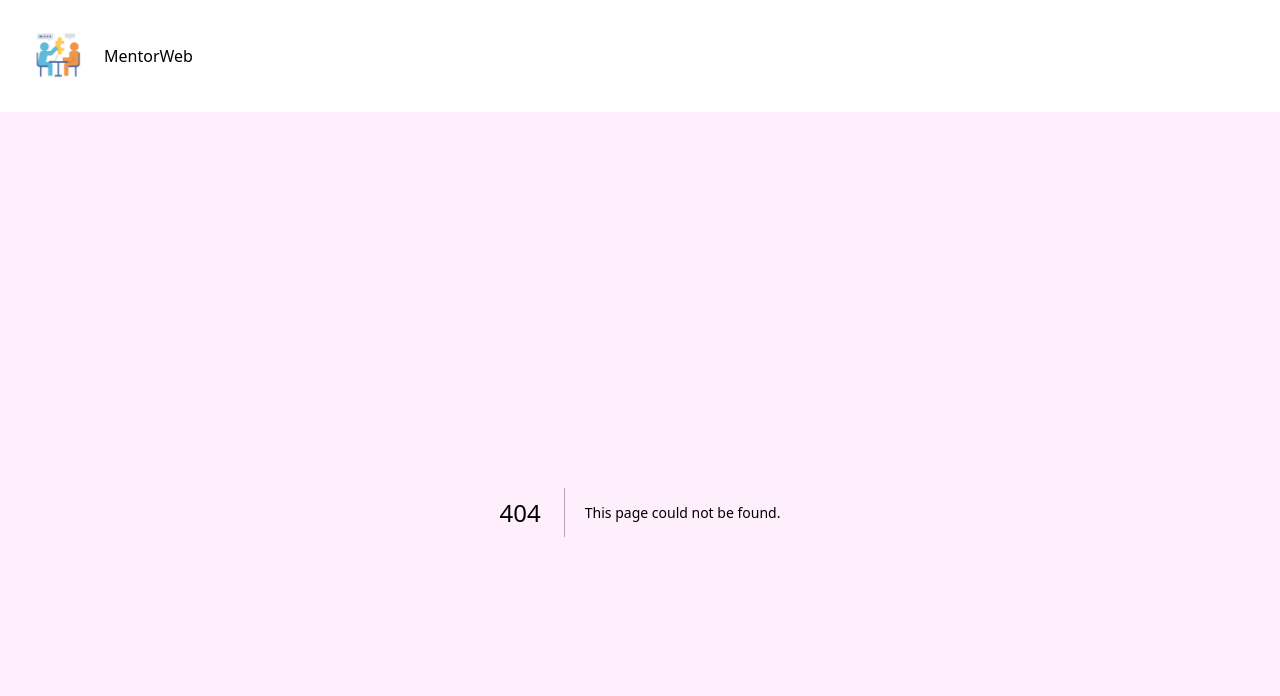
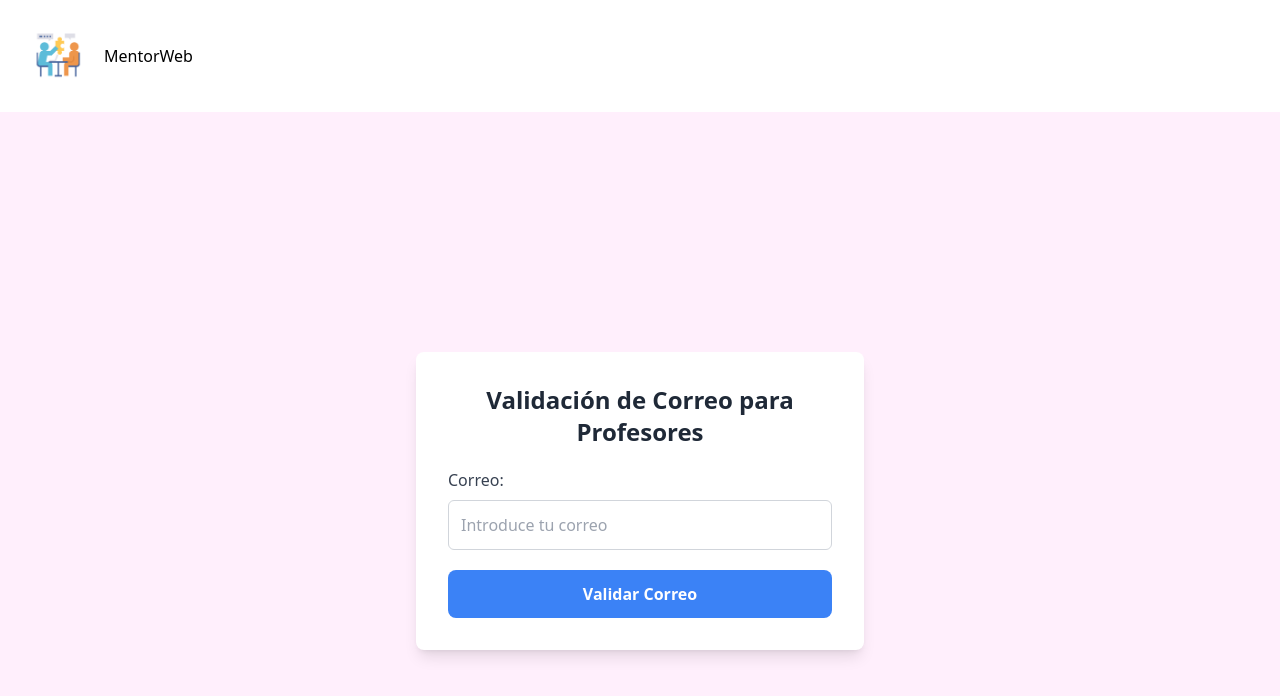
Before and after one commit to Denwort/MentorWeb_frontend, a Next.js app: page /signupProfesor in a window 1280 px wide. Before the commit this address had no page. Shown: the top 696 px of the page. Built offline with nearby package versions, Linux system fonts and the light colour scheme.

Commit message:
La parte de profesor que se me paso subir, solo habia subido lo de horarios extra

```diff
--- a/src/app/estudiante/principal/page.js
+++ b/src/app/estudiante/principal/page.js
@@ -14,15 +14,19 @@ const obtenerAsesoriasEstudiante = async (id) => {
       },
       body: JSON.stringify({ "estudiante_id": id }),
     });
-    if (!response.ok) {
+    if (response.ok) {
+      const data = await response.json();
+      console.log('Asesorias recientes:', data); // Añadir esta línea para ver los datos
+      return data;
+    } else {
       throw new Error(`Error al obtener las asesorías del estudiante: ${response.statusText}`);
     }
-    return await response.json();
   } catch (error) {
     console.error('Error al obtener las asesorías del estudiante:', error.message);
     throw error;
   }
 };
+
 
 const obtenerDocumentosRecientes = async (estudiante_id) => {
   try {
--- a/src/app/login/page.js
+++ b/src/app/login/page.js
@@ -47,17 +47,17 @@ export default function Home() {
   }
 
   return (
-      <div className="flex justify-center items-center  pt-8 ">
+      <div className="flex justify-center items-center pt-8">
         <div className="grid grid-row-2 gap-2 w-2/3">
             <div className="w-full"><h1 className="font-bold ">Login</h1></div>
 
-        <div className=" px-4 py-1 mt-2">
+        <div className="px-4 py-1 mt-2">
           <form className="bg-white shadow-md ">
 
             <div className="grid grid-row-4 px-48 py-32">
 
             <div className="mb-6">
-              <label className="block text-gray-700 text-sm mb-4" >
+              <label className="block text-gray-700 text-sm mb-4">
                 Usuario
               </label>
               <div className="flex items-center justify-center">
@@ -83,8 +83,9 @@ export default function Home() {
                   Iniciar Sesión
                 </button>
 
+                <a href="/signup" className="bg-orange-500 hover:bg-orange-700 text-white font-bold py-2 px-16 rounded-full focus:outline-none focus:shadow-outline text-center" type="button">Crear Cuenta</a>
 
-                <a href="/signup" className="bg-orange-500 hover:bg-orange-700 text-white font-bold py-2 px-16 rounded-full focus:outline-none focus:shadow-outline text-center" type="button">Crear Cuenta</a>
+                <a href="/signupProfesor" className="bg-orange-500 hover:bg-orange-700 text-white font-bold py-2 px-16 rounded-full focus:outline-none focus:shadow-outline text-center" type="button">Soy Profesor</a>
 
               </div>
             </div>
@@ -97,4 +98,4 @@ export default function Home() {
       </div>
 
     )
-  }
+}
--- /dev/null
+++ b/src/app/signupProfesor/page.js
@@ -0,0 +1,63 @@
+'use client';
+import { useState } from 'react';
+import { useRouter } from 'next/navigation';
+
+const SignupProfesor = () => {
+  const [correo, setCorreo] = useState('');
+  const [isSubmitting, setIsSubmitting] = useState(false);
+  const router = useRouter();
+
+  const handleValidarCorreo = async () => {
+    setIsSubmitting(true);
+    try {
+      const response = await fetch('http://127.0.0.1:8000/crear_cuenta_profesor/', {
+        method: 'POST',
+        headers: {
+          'Content-Type': 'application/json',
+        },
+        body: JSON.stringify({ correo }),
+      });
+
+      if (response.ok) {
+        const data = await response.json();
+        alert(data.mensaje);
+        router.push('/');
+      } else {
+        const error = await response.text();
+        alert('Error en la validación del correo: ' + (error.length < 100 ? error : 'Error'));
+      }
+    } catch (error) {
+      console.error('Error:', error);
+      alert('Error en la validación del correo');
+    } finally {
+      setIsSubmitting(false);
+    }
+  };
+
+  return (
+    <div className="flex items-center justify-center p-60">
+      <div className="bg-white rounded-lg shadow-lg p-8 max-w-md w-full">
+        <h2 className="text-2xl font-bold mb-5 text-center text-gray-800">Validación de Correo para Profesores</h2>
+        <div className="mb-5">
+          <label className="block mb-2 text-gray-700">Correo:</label>
+          <input
+            type="email"
+            value={correo}
+            onChange={(e) => setCorreo(e.target.value)}
+            className="w-full p-3 border border-gray-300 rounded-md focus:outline-none focus:ring-2 focus:ring-blue-500"
+            placeholder="Introduce tu correo"
+          />
+        </div>
+        <button
+          onClick={handleValidarCorreo}
+          className="w-full bg-blue-500 text-white font-bold py-3 px-4 rounded-lg hover:bg-blue-700 transition-colors duration-300"
+          disabled={isSubmitting}
+        >
+          {isSubmitting ? 'Validando...' : 'Validar Correo'}
+        </button>
+      </div>
+    </div>
+  );
+};
+
+export default SignupProfesor;
```
